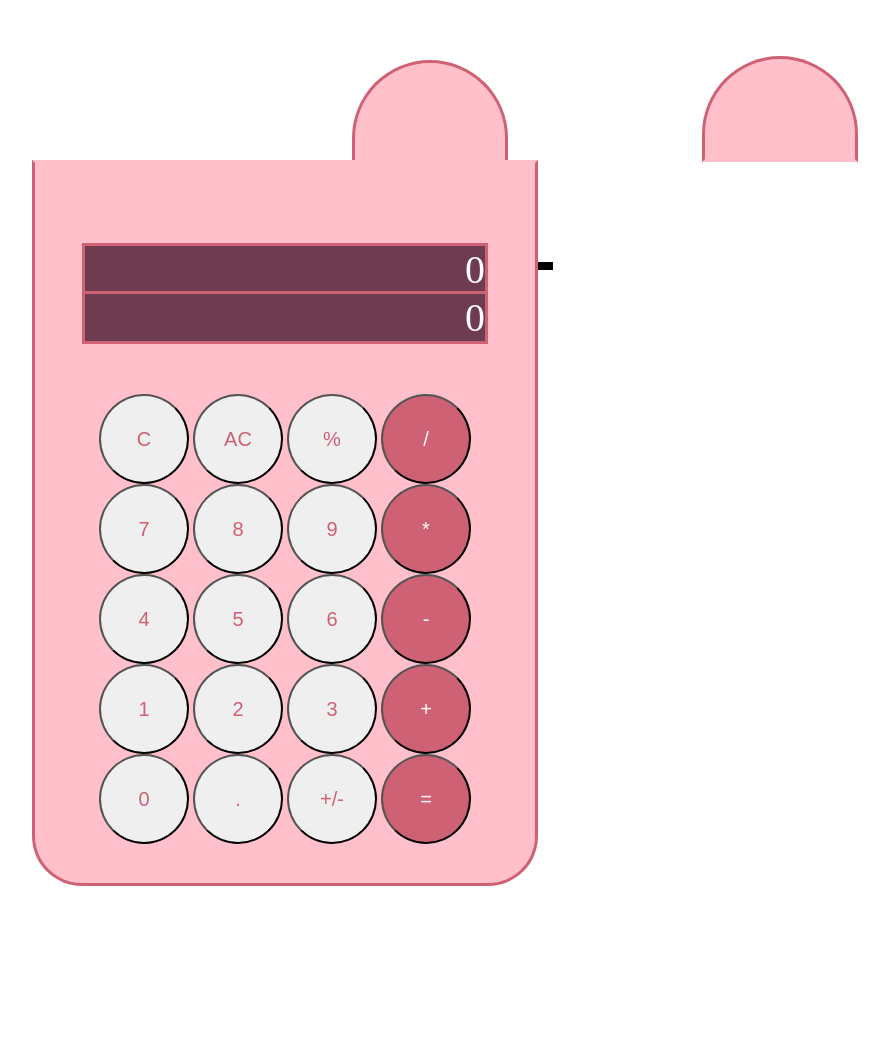
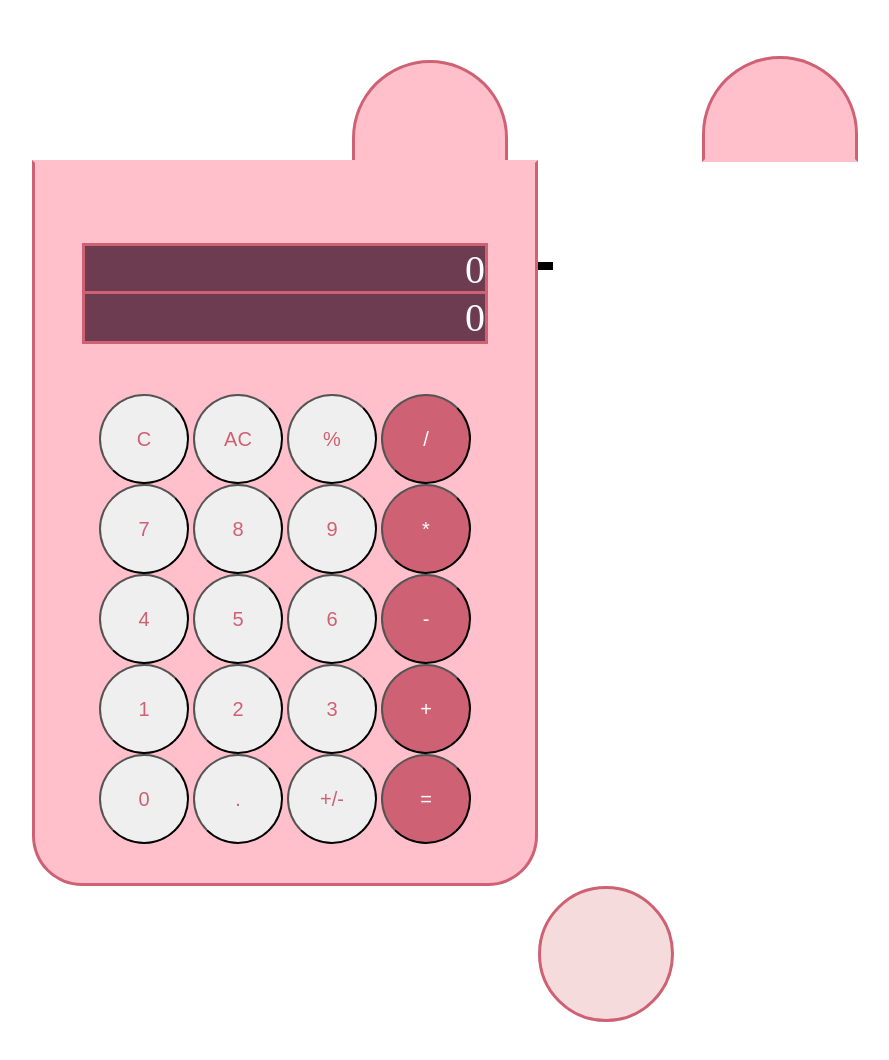
Before and after one commit to ashleyd3391/Project-Calculator, a plain HTML site: page index.html in a window 1280 px wide. Shown: the whole page, without its empty margins (355-1244 px from the left). Before the commit the page ends 894 px from the top, so only its background shows below. Drawn offline with Linux system fonts and the light colour scheme.

Commit message:
Added styling for bottom of calculator

```diff
--- a/styles.css
+++ b/styles.css
@@ -108,3 +108,14 @@
     background-color: rgb(206, 97, 115);
     color: white;
 }
+
+.bodyTail{
+    height: 130px;
+    width: 130px;
+    background-color: rgb(245, 219, 219);
+    border-color: rgb(206, 97, 115);
+    border-style: solid;
+    border-radius: 100px;
+    margin-left: 885px;
+    margin-bottom: 100px;
+}
```
